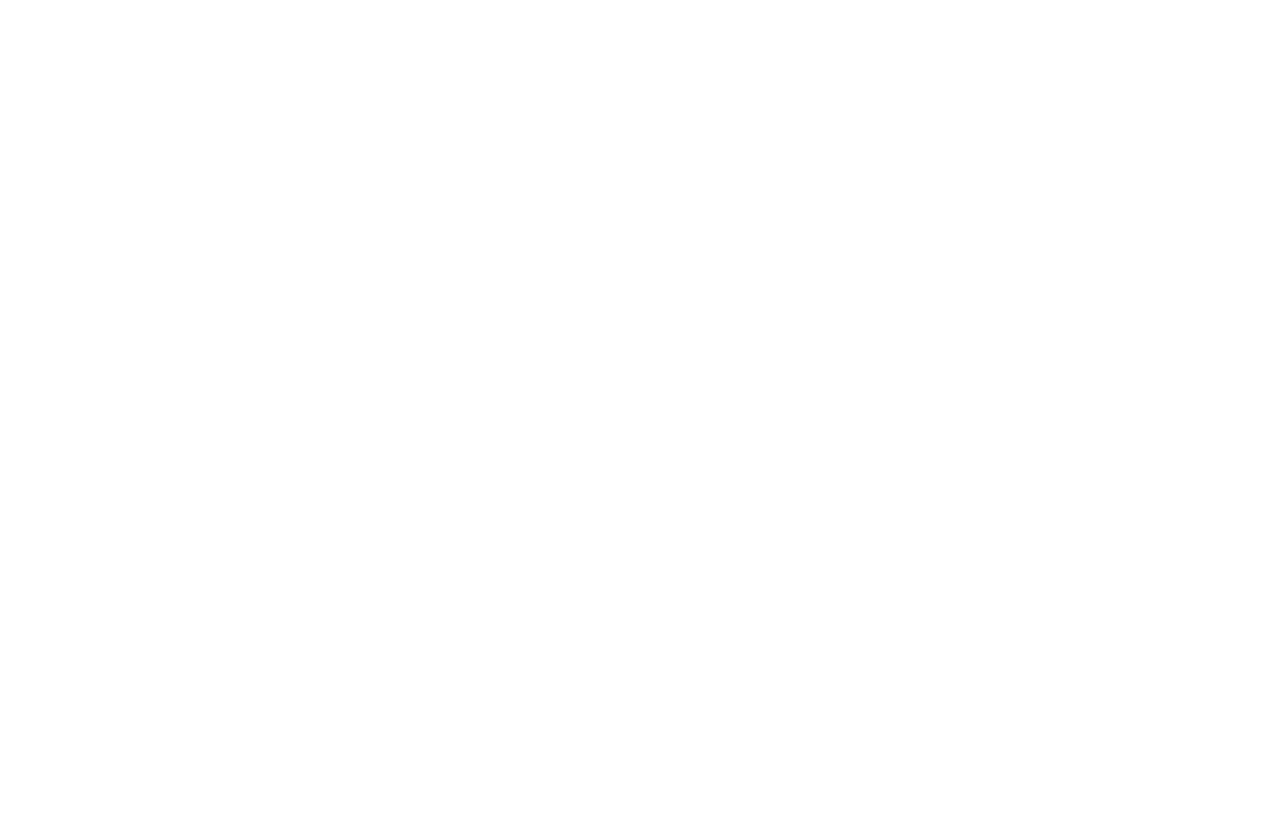
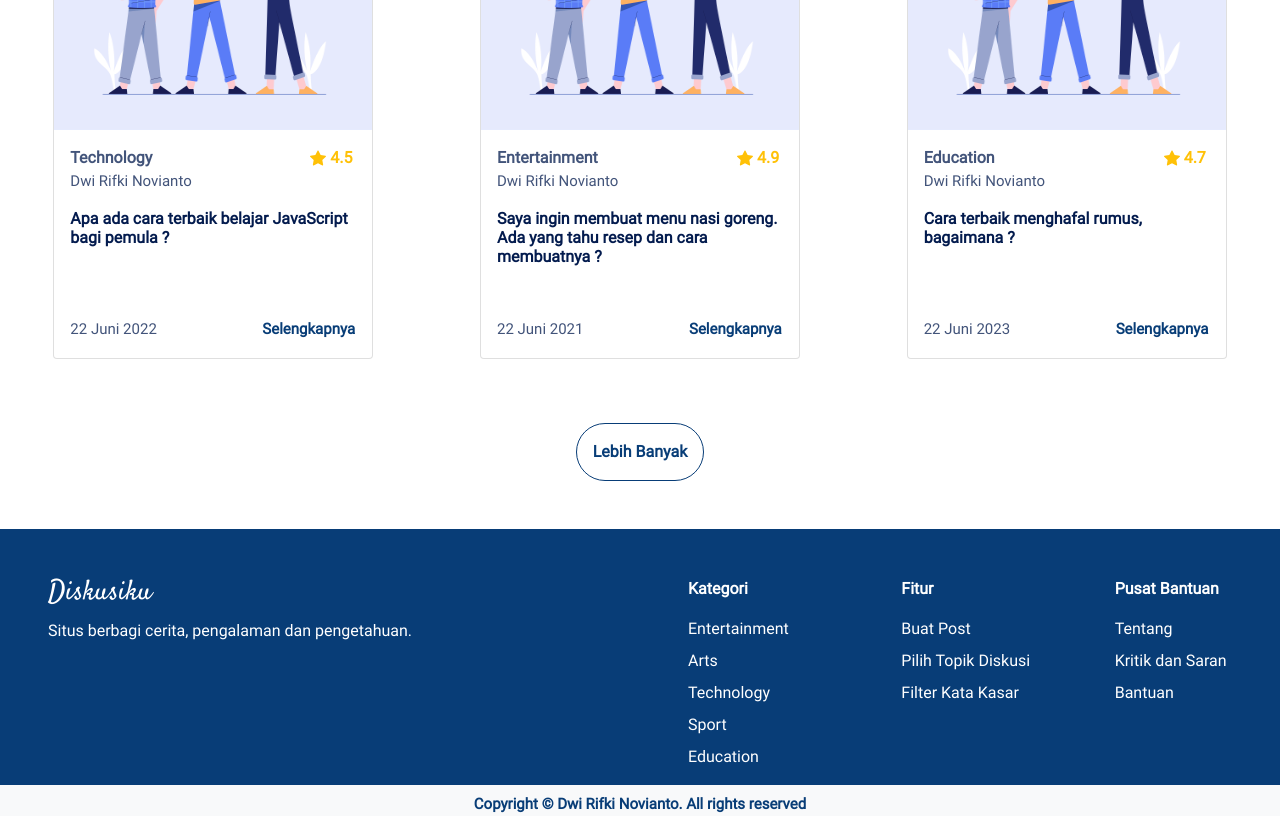
Before and after one commit to dwirifki10/mini-project-forum, a Vue app: page / in a window 1280 px wide. Shown: the part 1780-2603 px from the top of the page. Before the commit the page ends 1602 px from the top, so only its background shows below. Built offline with nearby package versions, Linux system fonts and the light colour scheme.

Commit message:
finish homepage

```diff
--- /dev/null
+++ b/src/components/HomeContainer/Footer.vue
@@ -0,0 +1,77 @@
+<template>
+	<div class="mt-3 font-base bg-base text-white">
+		<div class="row g-0">
+			<div class="col-lg-6 mt-5 mb-2 ps-5">
+				<router-link :to="{ name: 'Home' }" class="title-footer">
+					<h3>Diskusiku</h3>
+				</router-link>
+				<p>Situs berbagi cerita, pengalaman dan pengetahuan.</p>
+			</div>
+			<div class="col-lg-2 mt-5 ps-5 mb-2">
+				<p class="mb-3 fw-bold">Kategori</p>
+				<router-link :to="{ name: 'Home' }">
+					<p class="g-0">Entertainment</p>
+				</router-link>
+				<router-link :to="{ name: 'Home' }"> <p>Arts</p> </router-link>
+				<router-link :to="{ name: 'Home' }">
+					<p>Technology</p>
+				</router-link>
+				<router-link :to="{ name: 'Home' }"> <p>Sport</p> </router-link>
+				<router-link :to="{ name: 'Home' }">
+					<p>Education</p>
+				</router-link>
+			</div>
+			<div class="col-lg-2 mt-5 ps-5 mb-2">
+				<p class="mb-3 fw-bold">Fitur</p>
+				<router-link :to="{ name: 'Home' }">
+					<p>Buat Post</p>
+				</router-link>
+				<router-link :to="{ name: 'Home' }">
+					<p>Pilih Topik Diskusi</p>
+				</router-link>
+				<router-link :to="{ name: 'Home' }">
+					<p>Filter Kata Kasar</p>
+				</router-link>
+			</div>
+			<div class="col-lg-2 mt-5 ps-5 mb-5">
+				<p class="mb-3 fw-bold">Pusat Bantuan</p>
+				<router-link :to="{ name: 'Home' }">
+					<p>Tentang</p>
+				</router-link>
+				<router-link :to="{ name: 'Home' }">
+					<p>Kritik dan Saran</p>
+				</router-link>
+				<router-link :to="{ name: 'Home' }">
+					<p>Bantuan</p>
+				</router-link>
+			</div>
+		</div>
+		<div class="bg-light">
+			<p class="color-title fs-25 fw-bold text-center pt-2">
+				Copyright &copy; Dwi Rifki Novianto. All rights reserved
+			</p>
+		</div>
+	</div>
+</template>
+<script>
+export default {
+	name: "Footer",
+};
+</script>
+<style scoped>
+.title-footer {
+	font-family: "Satisfy";
+	text-decoration: none;
+}
+a {
+	text-decoration: none;
+	color: #ffffff;
+}
+a:hover {
+	color: #ffffff;
+	font-weight: bold;
+}
+p {
+	margin-bottom: 0.5em;
+}
+</style>
--- a/src/components/Navbar.vue
+++ b/src/components/HomeContainer/Navbar.vue
@@ -83,7 +83,7 @@
 @font-face {
 	font-family: "Satisfy";
 	src: local("Satisfy"),
-		url(../assets/fonts/Satisfy-Regular.ttf) format("truetype");
+		url(../../assets/fonts/Satisfy-Regular.ttf) format("truetype");
 }
 .navbar-brand {
 	font-family: "Satisfy" !important;
--- /dev/null
+++ b/src/components/HomeContainer/Popular.vue
@@ -0,0 +1,115 @@
+<template>
+	<div class="mt-5 mb-5 font-base">
+		<h3 class="color-title fw-bold text-center mb-4">Popular Post</h3>
+		<div class="row g-0">
+			<div
+				class="col-lg-4 d-flex justify-content-center"
+				v-for="item in items"
+				:key="item.id"
+			>
+				<div class="card mb-3" style="width: 20rem; height: 30rem">
+					<img
+						class="card-img-top"
+						src="@/assets/img/L01.jpg"
+						alt="Card image cap"
+						height="250"
+					/>
+					<div class="card-body color-base">
+						<div class="d-flex">
+							<p class="card-text mb-0 opacity-75 fw-bold">
+								{{ item.category }}
+							</p>
+							<div class="star-left text-warning">
+								<b-icon
+									icon="star-fill"
+									variant="warning"
+								></b-icon>
+								<span class="fw-bold ps-1">{{
+									item.star
+								}}</span>
+							</div>
+						</div>
+						<p class="card-text fs-25 opacity-75">
+							{{ item.name }}
+						</p>
+						<h6 class="card-title fw-bold">
+							{{ item.title }}
+						</h6>
+						<div class="fs-25 card-bottom d-flex">
+							<p class="opacity-75">
+								{{ item.createdAt }}
+							</p>
+							<router-link
+								:to="{ name: 'Home' }"
+								class="fw-bold card-left text-decoration-none color-title"
+							>
+								Selengkapnya
+							</router-link>
+						</div>
+					</div>
+				</div>
+			</div>
+		</div>
+		<div class="mt-5 text-center">
+			<button class="btn bg-base-outline p-3 rounded-pill">
+				Lebih Banyak
+			</button>
+		</div>
+	</div>
+</template>
+
+<script>
+export default {
+	name: "Popular",
+	data() {
+		return {
+			items: [
+				{
+					id: 1,
+					title: "Apa ada cara terbaik belajar JavaScript bagi pemula ?",
+					category: "Technology",
+					name: "Dwi Rifki Novianto",
+					star: 4.5,
+					createdAt: "22 Juni 2022",
+				},
+				{
+					id: 2,
+					title: "Saya ingin membuat menu nasi goreng. Ada yang tahu resep dan cara membuatnya ?",
+					category: "Entertainment",
+					name: "Dwi Rifki Novianto",
+					star: 4.9,
+					createdAt: "22 Juni 2021",
+				},
+				{
+					id: 3,
+					title: "Cara terbaik menghafal rumus, bagaimana ?",
+					category: "Education",
+					name: "Dwi Rifki Novianto",
+					star: 4.7,
+					createdAt: "22 Juni 2023",
+				},
+			],
+		};
+	},
+};
+</script>
+
+<style scoped>
+.card-bottom {
+	position: absolute;
+	bottom: 2px;
+}
+.card-left {
+	position: absolute;
+	left: 12rem;
+}
+.star-left {
+	position: absolute;
+	left: 16rem;
+}
+.bg-base-outline {
+	border-color: #083d77 !important;
+	color: #083d77 !important;
+	font-weight: bold;
+}
+</style>
--- a/src/views/Home.vue
+++ b/src/views/Home.vue
@@ -4,17 +4,21 @@
     <Header />
     <Service />
     <FAQ />
+    <Popular />
+    <Footer />
   </div>
 </template>
 
 <script>
-import Navbar from "@/components/Navbar.vue";
-import Header from "@/components/Header.vue";
-import Service from "@/components/Service.vue";
-import FAQ from "@/components/FAQ.vue";
+import Navbar from "../components/HomeContainer/Navbar.vue";
+import Header from "../components/HomeContainer/Header.vue";
+import Service from "../components/HomeContainer/Service.vue";
+import FAQ from "../components/HomeContainer/FAQ.vue";
+import Popular from "../components/HomeContainer/Popular.vue";
+import Footer from "../components/HomeContainer/Footer.vue";
 
 export default {
   name: "Home",
-  components: { Navbar, Header, Service, FAQ },
+  components: { Navbar, Header, Service, FAQ, Popular, Footer },
 };
 </script>
```
Also changed, not shown: src/components/HomeContainer/FAQ.vue (renamed from src/components/FAQ.vue), src/components/HomeContainer/Header.vue (renamed from src/components/Header.vue), src/components/HomeContainer/Service.vue (renamed from src/components/Service.vue).
